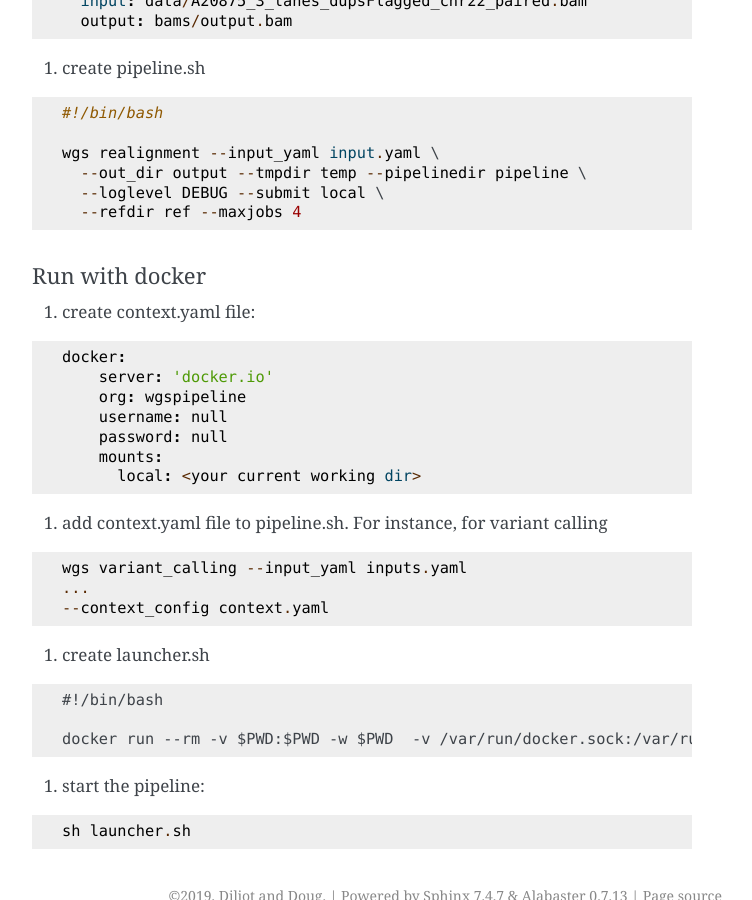
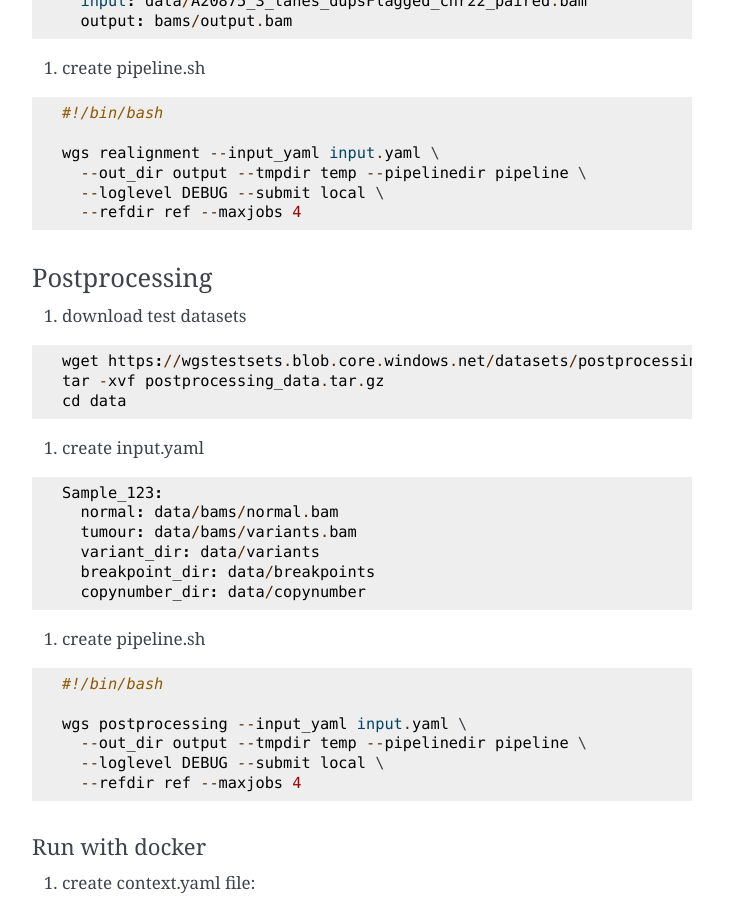
Before and after one commit to shahcompbio/wgs, a Sphinx documentation site: the page built from docs/source/index.md, in a window 1280 px wide and 900 px high, scrolled down 3071 px. Shown: the whole window, without its empty margins (388-1140 px from the left). Built offline with Sphinx 7.4.7, drawn with Linux system fonts in a browser that asks for light colours.

Commit message:
added post processing doc

````diff
--- a/docs/source/index.md
+++ b/docs/source/index.md
@@ -1,3 +1,4 @@
+
 
 
 
@@ -148,7 +149,31 @@ wgs realignment --input_yaml input.yaml \
   --refdir ref --maxjobs 4
 ```
 
+###  Postprocessing
+1. download test datasets
+```
+wget https://wgstestsets.blob.core.windows.net/datasets/postprocessing_data.tar.gz
+tar -xvf postprocessing_data.tar.gz
+cd data
+```
+2. create input.yaml
+```
+Sample_123:
+  normal: data/bams/normal.bam
+  tumour: data/bams/variants.bam
+  variant_dir: data/variants
+  breakpoint_dir: data/breakpoints
+  copynumber_dir: data/copynumber
+```
+3. create pipeline.sh
+```
+#!/bin/bash
 
+wgs postprocessing --input_yaml input.yaml \
+  --out_dir output --tmpdir temp --pipelinedir pipeline \
+  --loglevel DEBUG --submit local \
+  --refdir ref --maxjobs 4
+```
 
 
 #### Run with docker
````
